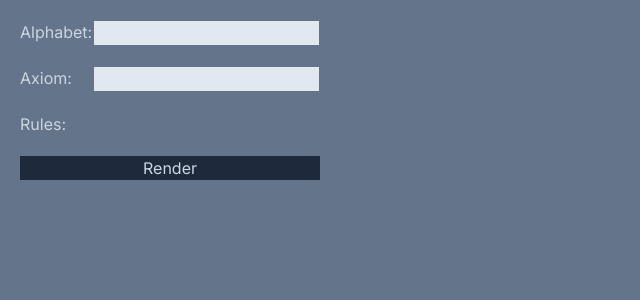
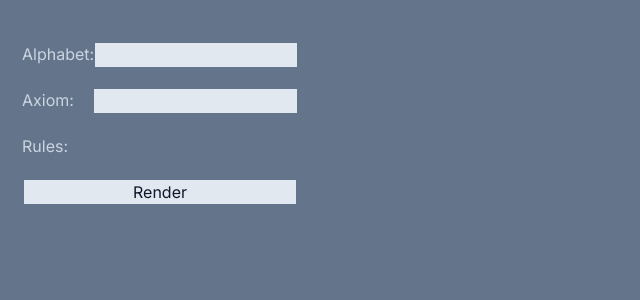
Before and after one commit to cjwurst/l-ink, a Next.js app in the folder l-ink/: page /sandbox in a window 1280 px wide. Shown: the top 300 px of the page, without its empty margins (0-640 px from the left). Built offline with nearby package versions, Linux system fonts and the light colour scheme.

Commit message:
remove sideconfig wrapper

```diff
--- a/l-ink/src/app/ui/lSystem.tsx
+++ b/l-ink/src/app/ui/lSystem.tsx
@@ -2,21 +2,70 @@
 
 import LSystemDisplay from "@/app/ui/lSystemDisplay";
 import DrawInstruction from "@/app/lib/drawInstruction";
-import SideConfig from "@/app/ui/sideconfig";
+import { useSearchParams, usePathname, useRouter } from 'next/navigation';
 import { useState } from "react";
+import Alphabet from '@/app/ui/alphabet';
+import Axiom from '@/app/ui/axiom';
+import Ruleset from '@/app/ui/ruleset';
+import IterateButton from '@/app/ui/renderButton';
 
-export default function LSystem() {
+type LSystemProps = {
+    defaultAlphabet: string
+    defaultIterateRules: Map<string, string>
+    defaultDrawRules: Map<string, DrawInstruction>
+}
+
+export default function LSystem({defaultAlphabet, defaultIterateRules, defaultDrawRules}: LSystemProps) {
     const [drawRules, setDrawRules] = useState(new Map());
+    const [iterateRules, setIterateRules] = useState(new Map());
     const [lWord, setLWord] = useState("");
+
+    //TODO: generate sandbox URL
+    const searchParams = useSearchParams();
+    const pathname = usePathname();
+    const { replace } = useRouter();
+    const ruleString = getRuleString();
+
+    function setRules(ruleString: string) {
+        const params = new URLSearchParams(searchParams);
+        if (!ruleString.endsWith("|")) {
+            ruleString += "|";
+        }
+        params.set('ruleset', ruleString);
+        replace(`${pathname}?${params.toString()}`);
+    }
+
+    function getRuleString(): string {
+        return searchParams.get("ruleset")?.toString() || "";
+    }
+
+    function getRuleArray(): string[] {
+        return getRuleString().split("|");
+    }
+
+    function getAlphabetArray(): string[] {
+        return Array.from(searchParams.get("alphabet")?.toString() || "")
+    }
 
     return (
         <div>
             <div className="flex h-screen flex-col md:flex-row md:overflow-hidden">
                 <div className="w-full flex-none md:w-1/4">
-                    <SideConfig
-                        setLWord = {setLWord}
-                        setDrawRules = {setDrawRules}
-                    />
+                    <div className="h-full flex-col items-center justify-start text-slate-300 border-slate-500 border-2">
+                        <div className="p-5">
+                            <Alphabet />
+                            <Axiom />
+                            <Ruleset
+                                defaultAlphabet={defaultAlphabet}
+                                defaultIterateRules={defaultIterateRules}
+                                defaultDrawRules={defaultDrawRules}
+                            />
+                            <div className="mt-5 flex flex-col items-center bg-slate-200 border-slate-500 border-2 text-slate-900">
+                                <IterateButton />
+                            </div>
+                            {lWord}
+                        </div>
+                    </div>
                 </div>
             </div>
             <LSystemDisplay
--- a/l-ink/src/app/ui/sideconfig.tsx
+++ /dev/null
@@ -1,25 +0,0 @@
-import Alphabet from '@/app/ui/alphabet';
-import Axiom from '@/app/ui/axiom';
-import Ruleset from '@/app/ui/ruleset';
-import IterateButton from '@/app/ui/renderButton';
-import DrawInstruction from '@/app/lib/drawInstruction';
-
-type SideConfigProps = {
-    setLWord: (w:string) => void
-    setDrawRules: (r:Map<string, DrawInstruction>) => void
-}
-
-export default function SideConfig({setLWord, setDrawRules}: SideConfigProps) {
-    return (
-        <div className="h-full flex-col items-center justify-start text-slate-300">
-            <div className="pl-5">
-                <Alphabet />
-                <Axiom />
-                <Ruleset />
-                <div className="mt-5 flex flex-col items-center bg-slate-800">
-                    <IterateButton />
-                </div>
-            </div>
-        </div>
-    )
-}
```
